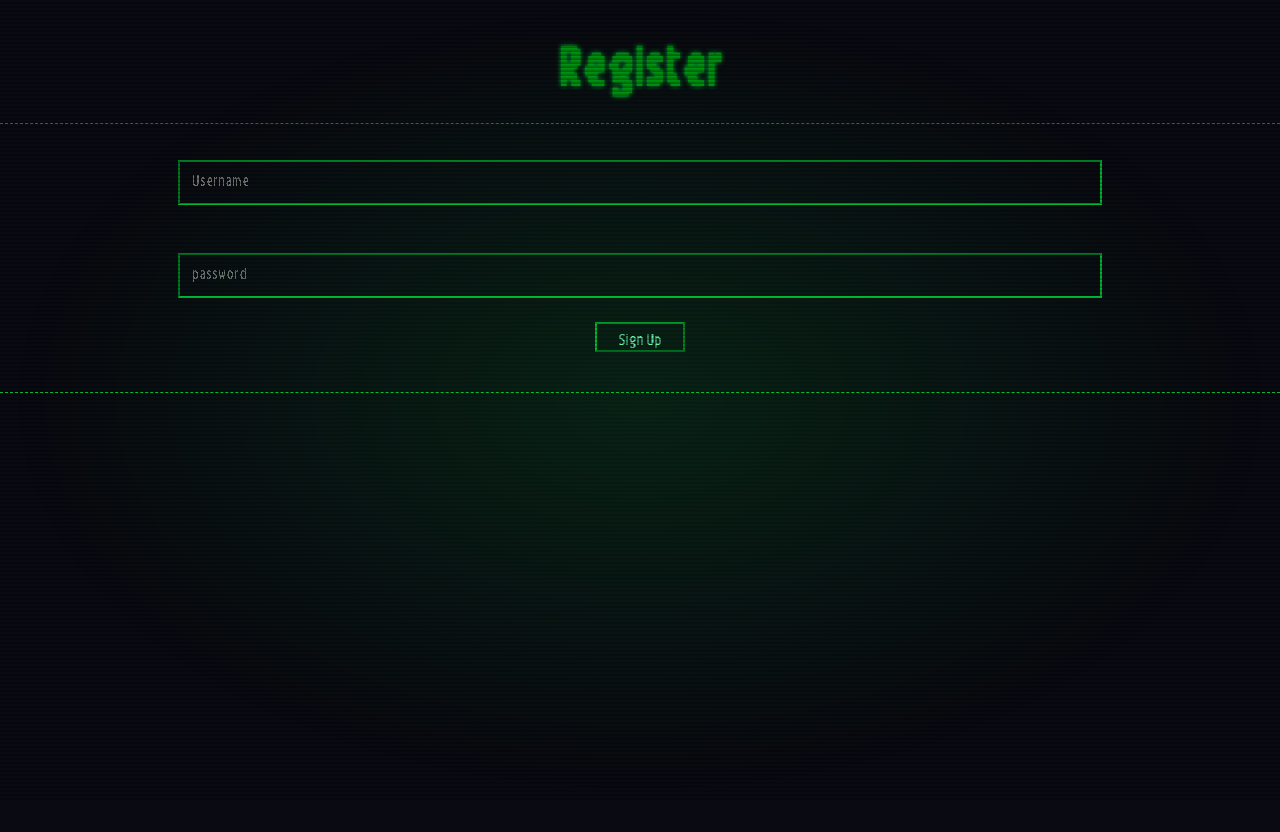
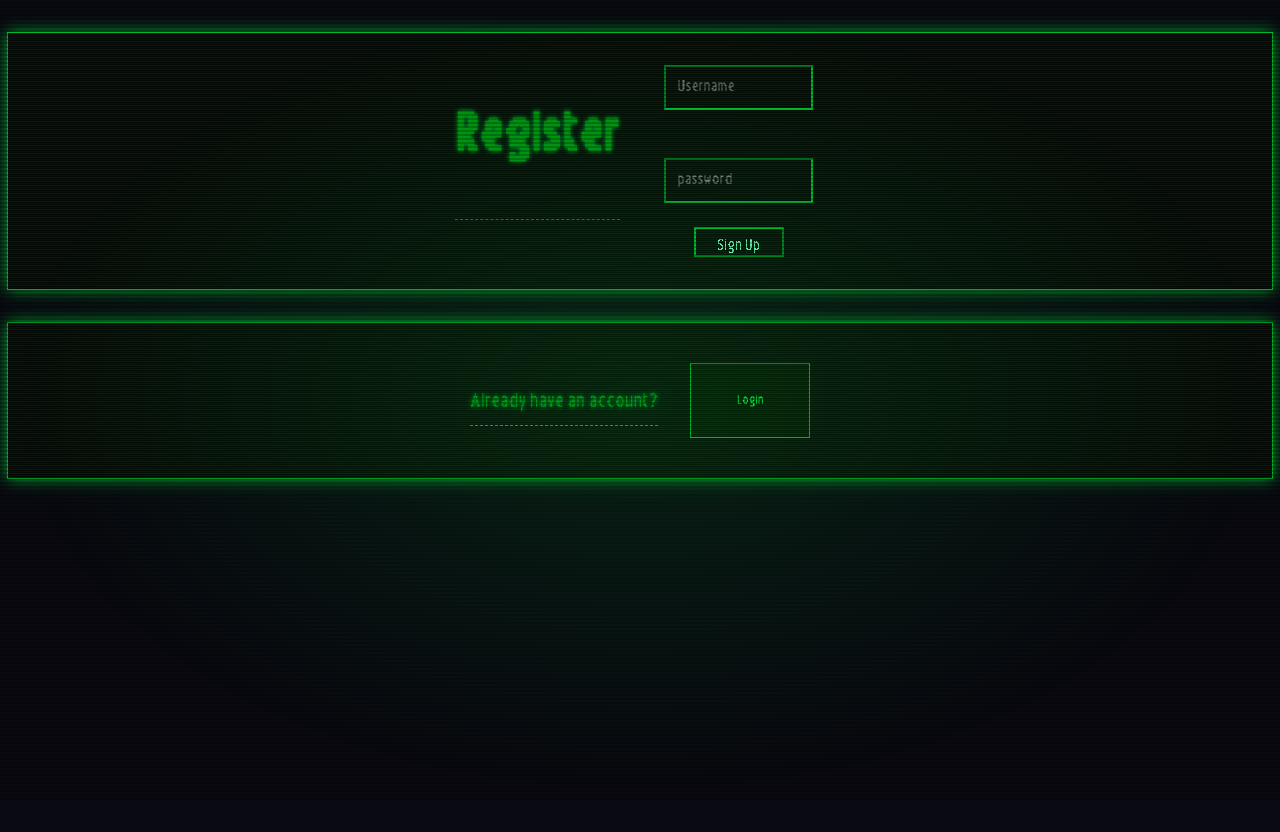
Before and after one commit to reo-sudo/Retro-Book-library, a Django app: page /register/ in a window 1280 px wide. Run offline with Django 5.2, Linux system fonts and the light colour scheme.

Commit message:
Add files via upload
Updated

```diff
--- a/Retro webapp/RetroApp/static/css/register.css
+++ b/Retro webapp/RetroApp/static/css/register.css
@@ -27,6 +27,42 @@
     min-height: 100vh;
     position: relative;
     overflow-x: hidden;
+}
+
+.container {
+    display: flex;
+    flex-wrap: wrap;
+    justify-content: center;
+    gap: 2rem;
+    padding: 2rem;
+
+}
+
+
+.container {
+    max-width: 2200px;
+    margin: 2rem auto;
+    padding: 2rem;
+    border: 1px solid var(--border-color);
+    box-shadow: 0 0 15px var(--glow-color);
+    position: relative;
+    background-color: rgba(0, 10, 0, 0.7);
+}
+
+.container::before {
+    content: "";
+    position: absolute;
+    top: 0;
+    left: 0;
+    right: 0;
+    bottom: 0;
+    background: linear-gradient(
+        rgba(0, 255, 65, 0.1) 1px,
+        transparent 1px
+    );
+    background-size: 100% 2px;
+    pointer-events: none;
+    animation: scanline 8s linear infinite;
 }
 
 
@@ -114,9 +150,31 @@
     flex-direction: column;
     align-items: center;
 
+}
 
 
+button {
+    background-color: rgba(0, 20, 0, 0.8);
+    color: var(--text-color);
+    border: 1px solid var(--border-color);
+    padding: 0.5rem 1rem;
+    font-family: Retro;
+    margin: 0.5rem 0;
+    transition: all 0.3s ease;
+    width: 120px;
+    height: auto;
+    cursor: pointer;
+}
 
+button:hover {
+    border: 1px solid var(--highlight-color);
+    box-shadow: 0 0 2px var(--glow-color);
+    scale: 1.05;
+}
+
+button a {
+    color: var(--text-color);
+    text-decoration: none;
 }
 
 
--- a/Retro webapp/RetroApp/templates/home.html
+++ b/Retro webapp/RetroApp/templates/home.html
@@ -32,6 +32,7 @@
         {% endif %}
 
         <h2>Search books</h2>
+        <p>Search for books in your library: </p>
 
             <form id="search-form" method="GET">
                 <input id="SearchInput" type="text" name="q" placeholder="Search for books" required>
--- a/Retro webapp/RetroApp/templates/register.html
+++ b/Retro webapp/RetroApp/templates/register.html
@@ -8,6 +8,7 @@
    <link rel="stylesheet" href="{% static 'css/register.css' %}">
 </head>
 <body>
+  <div class="container">
     <h1>Register</h1>
     <form method="POST">
         {% csrf_token %}
@@ -19,7 +20,12 @@
         <input type="submit" value="Sign Up">
 
     </form>
-    <p></p>
+  </div>
+    <div class="container">
+        <p>Already have an account?</p>
+        <button class="button"><a href="{% url 'login' %}">Login</a></button>
+
+
 
 
    {% if messages %}
@@ -28,6 +34,7 @@
     {% endfor %}
    {% endif %}
 
+   </div>
 
 
 
```
Also changed, not shown: Retro webapp/db.sqlite3.
